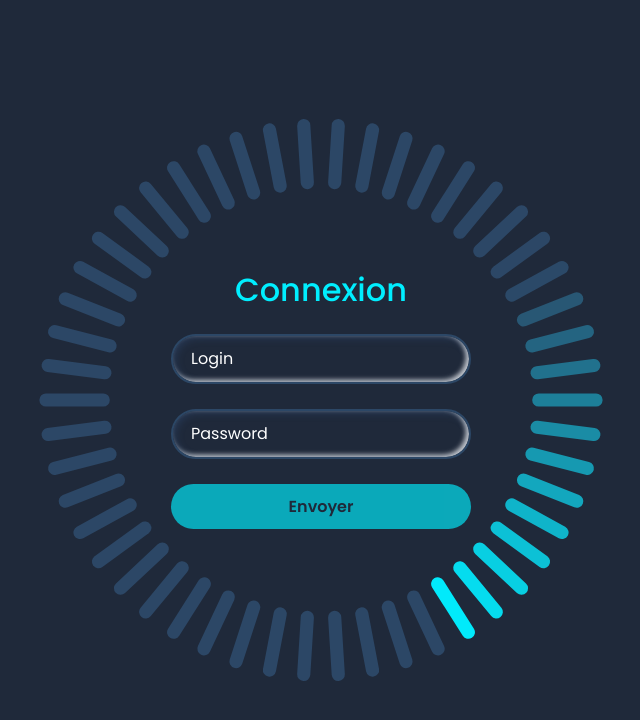
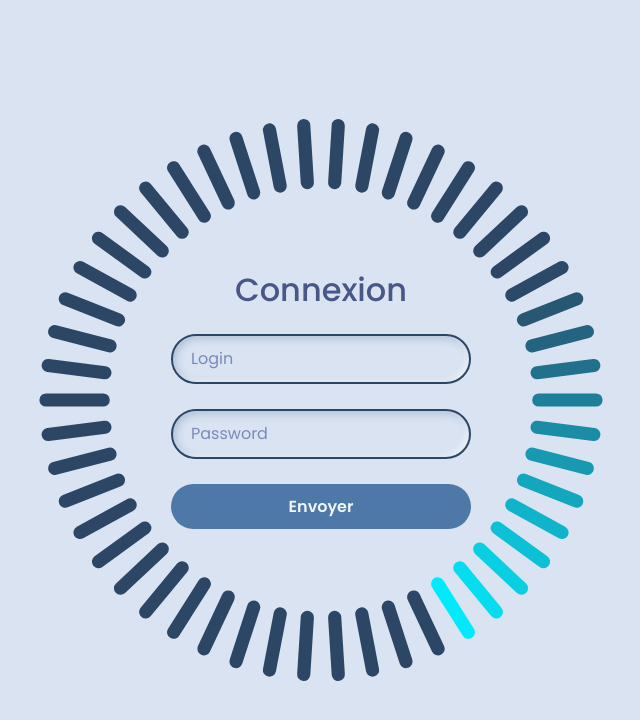
Before and after one commit to XavierJou/Factory, an Angular app in the folder test_angular/: page /login in a window 1280 px wide. Shown: the top 720 px of the page, without its empty margins (319-959 px from the left). Built offline with nearby package versions, Linux system fonts and the light colour scheme.

Commit message:
angular - css login

```diff
--- a/test_angular/src/app/components/login/login.component.css
+++ b/test_angular/src/app/components/login/login.component.css
@@ -10,7 +10,7 @@
   justify-content: center;
   align-items: center;
   min-height: 100vh;
-  background: #1f293a;
+  /* background: #1f293a; */
   /* background-image: url(./bg.jpg); */
 }
 .container {
@@ -51,7 +51,7 @@
 }
 h2 {
   font-size: 2em;
-  color: #0ef;
+  /* color: #0ef; */
   text-align: center;
 }
 .input-box {
@@ -66,7 +66,6 @@ h2 {
   outline: none;
   border-radius: 40px;
   font-size: 1em;
-  color: #fff;
   padding: 0 20px;
   transition: 0.5s ease;
 }
@@ -80,17 +79,15 @@ h2 {
   left: 20px;
   transform: translateY(-50%);
   font-size: 1em;
-  color: #fff;
   pointer-events: none;
-  transition: 0.5s ease;
+  transition: 0.1s ease;
 }
 .input-box input:focus ~ label,
 .input-box input:valid ~ label {
   top: 1px;
   font-size: 0.8em;
-  background: #1f293a;
+  background: rgb(217, 227, 241);
   padding: 0 6px;
-  color: #0ef;
 }
 .forgot-pass {
   margin: -15px 0 10px;
@@ -107,13 +104,13 @@ h2 {
 .btn {
   width: 100%;
   height: 45px;
-  background: #0ef;
+  background: #053f81;
   border: none;
   outline: none;
   border-radius: 40px;
   cursor: pointer;
   font-size: 1em;
-  color: #1f293a;
+  color: white;
   font-weight: 600;
 }
 .signup-link {
--- a/test_angular/src/app/pages/layout/layout.component.html
+++ b/test_angular/src/app/pages/layout/layout.component.html
@@ -1,4 +1,4 @@
-<nav class="navbar navbar-expand-lg bg-primary" data-bs-theme="dark">
+<nav class="navbar navbar-expand-lg bg-dark" data-bs-theme="dark">
   <div class="container-fluid">
     <a class="navbar-brand" href="#">Navbar</a>
     <button
```
